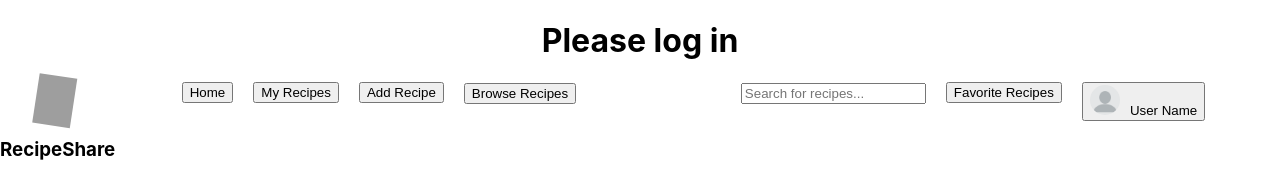
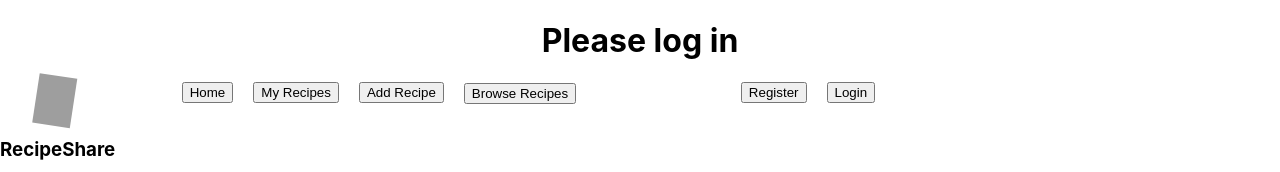
Before and after one commit to yergozhin/MealMaster, a React (Create React App) app in the folder meal-master/client/: page / in a window 1280 px wide. Shown: the top 172 px of the page. Built offline with nearby package versions, Linux system fonts and the light colour scheme; no server answers; grey boxes are pictures that could not be loaded.

Commit message:
clean code 3

```diff
--- a/meal-master/client/src/routes/Home.jsx
+++ b/meal-master/client/src/routes/Home.jsx
@@ -51,6 +51,12 @@ function Home() {
     const goToAddRecipe = () => {
         navigate("/addRecipe");
     };
+    const goToRegister = () => {
+        navigate("/register");
+    };
+    const goToLogin = () => {
+        navigate("/login");
+    };
     const logout = () => {
         localStorage.removeItem('token');
         setUser(null);
@@ -96,6 +102,8 @@ function Home() {
                         </div>
                     </div>
                     <div className="section">
+                        {user ? (
+                            <>
                                 <div className="subsection">
                                     <div className="search-recipes">
                                         <input type="text" className="search-input" placeholder="Search for recipes..." />
@@ -108,7 +116,7 @@ function Home() {
                                     <div className="user-profile">
                                         <button onClick={goToProfile} className="profile-button">
                                             <img src={profileAvatar} className="profile-avatar" alt="profilePicture" />
-                                    User Name
+                                            {user.name}
                                         </button>
                                         <div className="profile-dropdown-menu">
                                             <button onClick={goToProfile}>My Profile</button>
@@ -117,6 +125,17 @@ function Home() {
                                         </div>
                                     </div>
                                 </div>
+                            </>
+                        ) : (
+                            <>
+                                <div className="subsection">
+                                    <button onClick={goToRegister}>Register</button>
+                                </div>
+                                <div className="subsection">
+                                    <button onClick={goToLogin}>Login</button>
+                                </div>
+                            </>
+                        )}
                     </div>
                 </div>
             </header>
```
Lines whose indentation alone changed are shown as unchanged.
